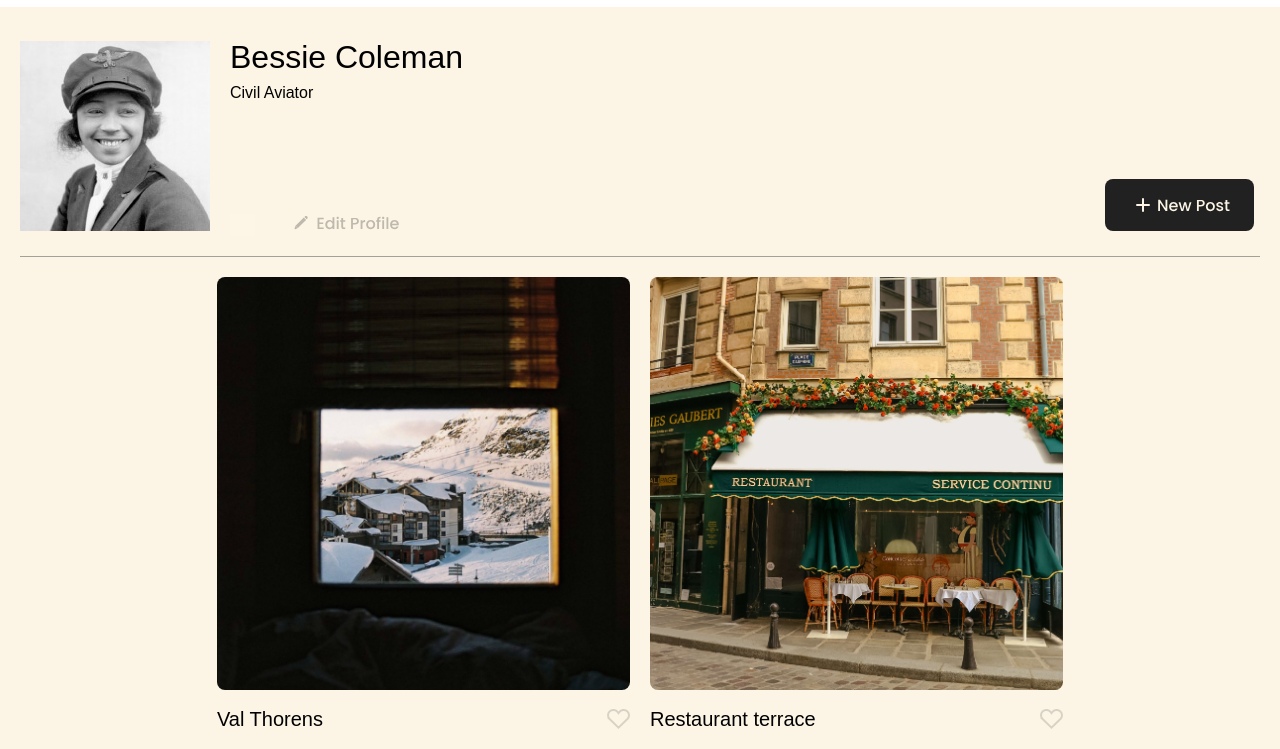
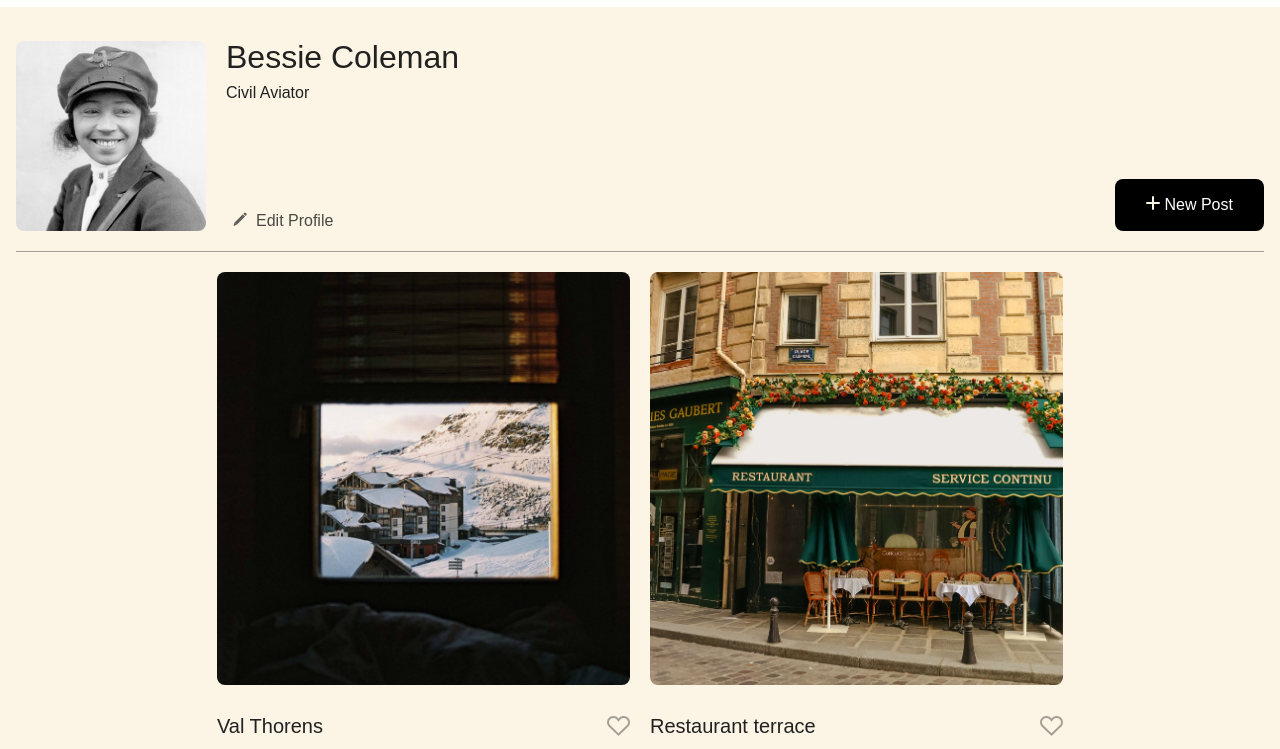
Before and after one commit to Guwop03/se_project_spots, a plain HTML site: page index.html in a window 1280 px wide. Shown: the part 39-788 px from the top of the page. Drawn offline with Linux system fonts and the light colour scheme; a web font is replaced by a local one.

Commit message:
New update on project

```diff
--- a/blocks/card.css
+++ b/blocks/card.css
@@ -1,5 +1,5 @@
 .card {
-  width: 413px;
+  max-width: 413px;
 }
 
 .card__image {
@@ -13,19 +13,23 @@
 .card__title {
   font-family: Poppins, Arial, "sans-serif";
   font-weight: 500;
-  font-style: Medium;
   font-size: 20px;
   line-height: 1.2;
+  text-overflow: ellipsis;
+  white-space: nowrap;
+  overflow: hidden;
+  max-width: 413px;
 }
 
 .card__content {
   display: flex;
   align-items: center;
   justify-content: space-between;
+  margin-top: 12px;
 }
 
 .card__like-button {
-  background-image: url(../images/like.button.svg);
+  background-image: url(../images/like-icon-dark.svg);
   width: 23px;
   height: 20px;
   border: none;
@@ -35,7 +39,6 @@
 
 .card__like-button:hover {
   cursor: pointer;
-  color: rgba(33, 33, 33, 1);
   transition: opacity 0.3s;
   opacity: 100%;
 }
@@ -46,8 +49,7 @@
   }
 
   .card__title {
-    padding: 12px 0 20px;
     font-size: 16px;
-    font-style: medium;
+    max-width: 250px;
   }
 }
--- a/blocks/cards.css
+++ b/blocks/cards.css
@@ -1,5 +1,6 @@
 .cards {
-  padding-top: 20px;
+  padding: 20px 0 40px;
+  border-bottom: 1px solid #21212166;
 }
 
 .cards__list {
@@ -9,11 +10,16 @@
   display: grid;
   grid-template-columns: repeat(auto-fit, 413px);
   justify-content: center;
-  gap: 4px 20px;
+  gap: 40px 20px;
 }
 
 @media screen and (max-width: 630px) {
+  .cards {
+    padding-bottom: 20px;
+  }
+
   .cards__list {
+    row-gap: 20px;
     grid-template-columns: repeat(auto-fit, 288px);
   }
 }
--- a/blocks/content.css
+++ b/blocks/content.css
@@ -1,3 +1,3 @@
 .content {
-  padding: 0 20px;
+  padding: 0 16px;
 }
--- a/blocks/footer.css
+++ b/blocks/footer.css
@@ -1,7 +1,7 @@
-.footer {
+.footer__copyright {
   text-align: center;
   justify-content: center;
-  font-family: Poppins;
+  font-family: Poppins, Arial, sans-serif;
   font-weight: 400;
   font-style: normal;
   font-size: 16px;
--- a/blocks/page.css
+++ b/blocks/page.css
@@ -1,4 +1,5 @@
 .page {
+  color: #212121;
   background-color: #fcf5e5;
   font-family: Poppins, Arial, Helvetica, sans-serif;
   min-height: 100vh;
@@ -6,6 +7,5 @@
 
 .page__section {
   max-width: 1280px;
-  max-height: 210px;
   margin: 0 auto;
 }
--- a/blocks/profile.css
+++ b/blocks/profile.css
@@ -8,6 +8,8 @@
   width: 190px;
   height: 190px;
   margin-right: 20px;
+  border-radius: 8px;
+  object-fit: cover;
 }
 
 .profile__column {
@@ -19,7 +21,6 @@
   margin: 0 0 12px;
   font-family: Poppins, Arial, "sans-serif";
   font-weight: 500;
-  font-style: Medium;
   font-size: 32px;
   line-height: 1;
   display: -webkit-box;
@@ -33,7 +34,6 @@
   margin: 0;
   font-family: Poppins, Arial, "sans-serif";
   font-weight: 500;
-  font-style: Medium;
   font-size: 16px;
   line-height: 1;
   display: -webkit-box;
@@ -47,29 +47,33 @@
   margin-top: auto;
   background-color: #fcf5e5;
   border: none;
-  opacity: 40%;
+  opacity: 70%;
+  text-align: left;
+  display: flex;
+  text-align: left;
+  gap: 8px;
 }
 
 .profile__edit-btn:hover {
   cursor: pointer;
-  color: rgba(33, 33, 33, 1);
   transition: opacity 0.3s;
   opacity: 100%;
 }
 
 .profile__new-post-btn {
   margin-left: auto;
-  background-color: #fcf5e5;
   border: none;
-  opacity: 100%;
-  padding-top: 138px;
+  color: white;
+  align-self: end;
+  height: 52px;
+  border-radius: 8px;
+  width: 149px;
+  background-color: black;
 }
 
 .profile__new-post-btn:hover {
   cursor: pointer;
-  color: rgba(33, 33, 33, 0.8);
-  transition: opacity 0.3s;
-  opacity: 40%;
+  opacity: 80%;
 }
 
 @media screen and (max-width: 630px) {
--- a/index.html
+++ b/index.html
@@ -26,14 +26,14 @@
             <h1 class="profile__name">Bessie Coleman</h1>
             <p class="profile__description">Civil Aviator</p>
             <button type="button" class="profile__edit-btn">
-              <img src="./images/edit-button.svg" alt="edit-button" />
+              <img src="./images/editicon.svg" alt="pencil" /> Edit Profile
             </button>
           </div>
           <button type="button" class="profile__new-post-btn">
-            <img src="./images/new-post-button.svg" alt="new-post-button" />
+            <img src="./images/plusicon.svg" alt="plus" /> New Post
           </button>
         </section>
-        <section class="cards page section">
+        <section class="cards page__section">
           <ul class="cards__list">
             <li class="card">
               <img
@@ -107,7 +107,7 @@
         </section>
       </main>
       <footer class="footer">
-        <h2>2025&COPY;Spots</h2>
+        <p class="footer__copyright">2025&COPY;Spots</p>
       </footer>
     </div>
   </body>
```
Also changed, not shown: images/editicon.svg (added), images/like-icon-dark.svg (added), images/like.button.svg (deleted), images/plusicon.svg (added), 1 other file.
